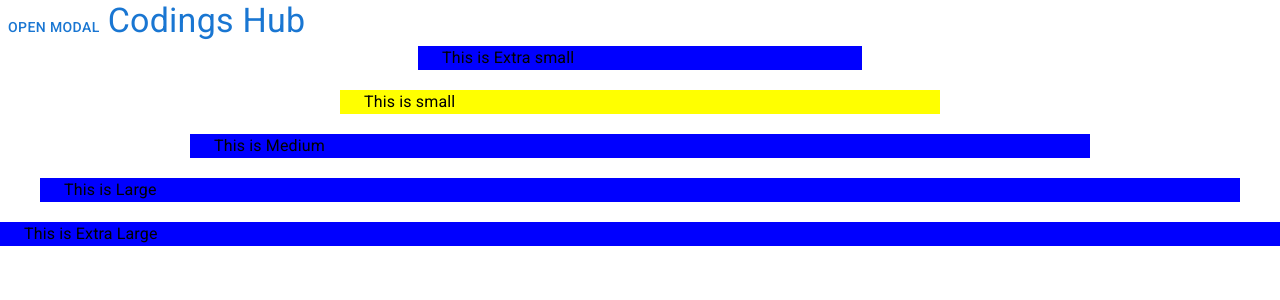
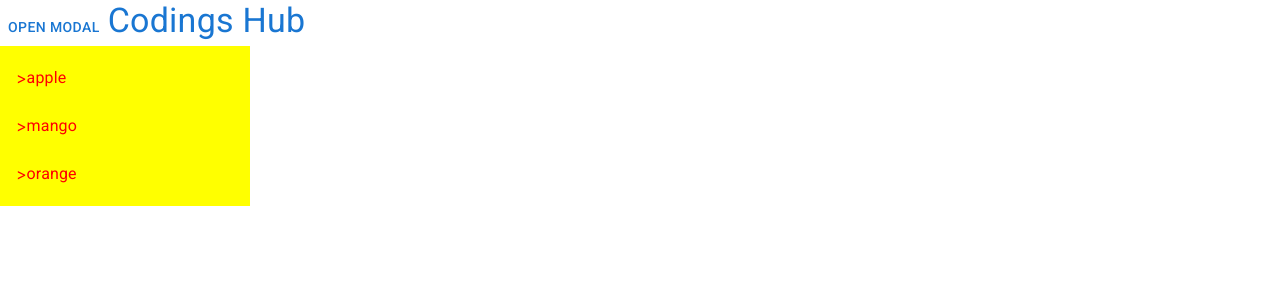
Before and after one commit to shoaibakhterqadri/ReactAppWithMaterialUI, a React (Create React App) app in the folder practice-react-with-material-ui/: page / in a window 1280 px wide. Shown: the top 300 px of the page. Built offline with nearby package versions, Linux system fonts and the light colour scheme.

Commit message:
List is completed

```diff
--- a/practice-react-with-material-ui/src/App.jsx
+++ b/practice-react-with-material-ui/src/App.jsx
@@ -5,6 +5,7 @@
 import Cards2 from "./components/Cards2";
 import Modals from "./components/Modals";
 import Containers from "./components/Containers";
+import ListaComponent from "./components/ListaComponent";
 
 
 
@@ -43,7 +44,8 @@
     </div> */}
 
     <Modals />
-    <Containers />
+    {/* <Containers /> */}
+    <ListaComponent />
 
 
 
--- /dev/null
+++ b/practice-react-with-material-ui/src/components/ListaComponent.jsx
@@ -0,0 +1,19 @@
+import React from 'react';
+import {List, ListItem, ListItemButton, ListItemText} from '@mui/material';
+
+function ListaComponent() {
+    const arrayFruitName=['apple','mango','orange']
+  return (
+    <>
+    <List sx={{maxWidth:"250px",backgroundColor:"yellow",color:"red"}} >
+
+        {arrayFruitName.map(fruit=>{return  <>
+        <ListItemButton>{">"}<ListItemText primary={fruit}/></ListItemButton>
+        </> } )}
+
+    </List>
+    </>
+  )
+}
+
+export default ListaComponent
```
